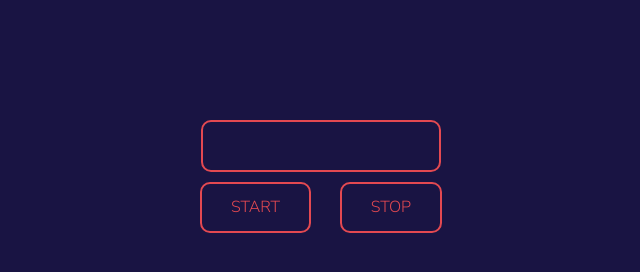
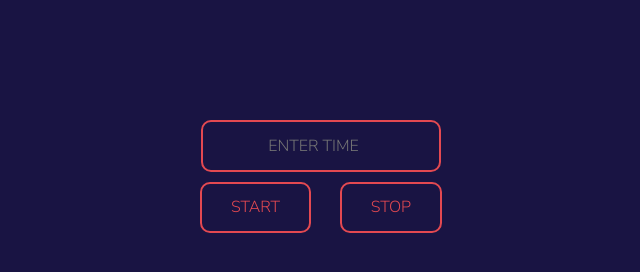
Before and after one commit to geoescobar/Countdown-Timer, a plain HTML site: page index.html in a window 1280 px wide. Shown: the full height of the page, 319-959 px from the left. Drawn offline with Linux system fonts and the light colour scheme.

Commit message:
placeholder update

```diff
--- a/index.html
+++ b/index.html
@@ -14,7 +14,7 @@
         <h1 id="times-up" class="time-up"></h1>
       </div>
 
-      <input class="input" id="userInput" type="number" value="" />
+      <input class="input" id="userInput" type="number" placeholder="Enter Time" value="" />
       <div class="button">
         <button class="buttons" onclick="startTime()">Start</button>
         <button class="buttons" onclick="stop()">Stop</button>
```
